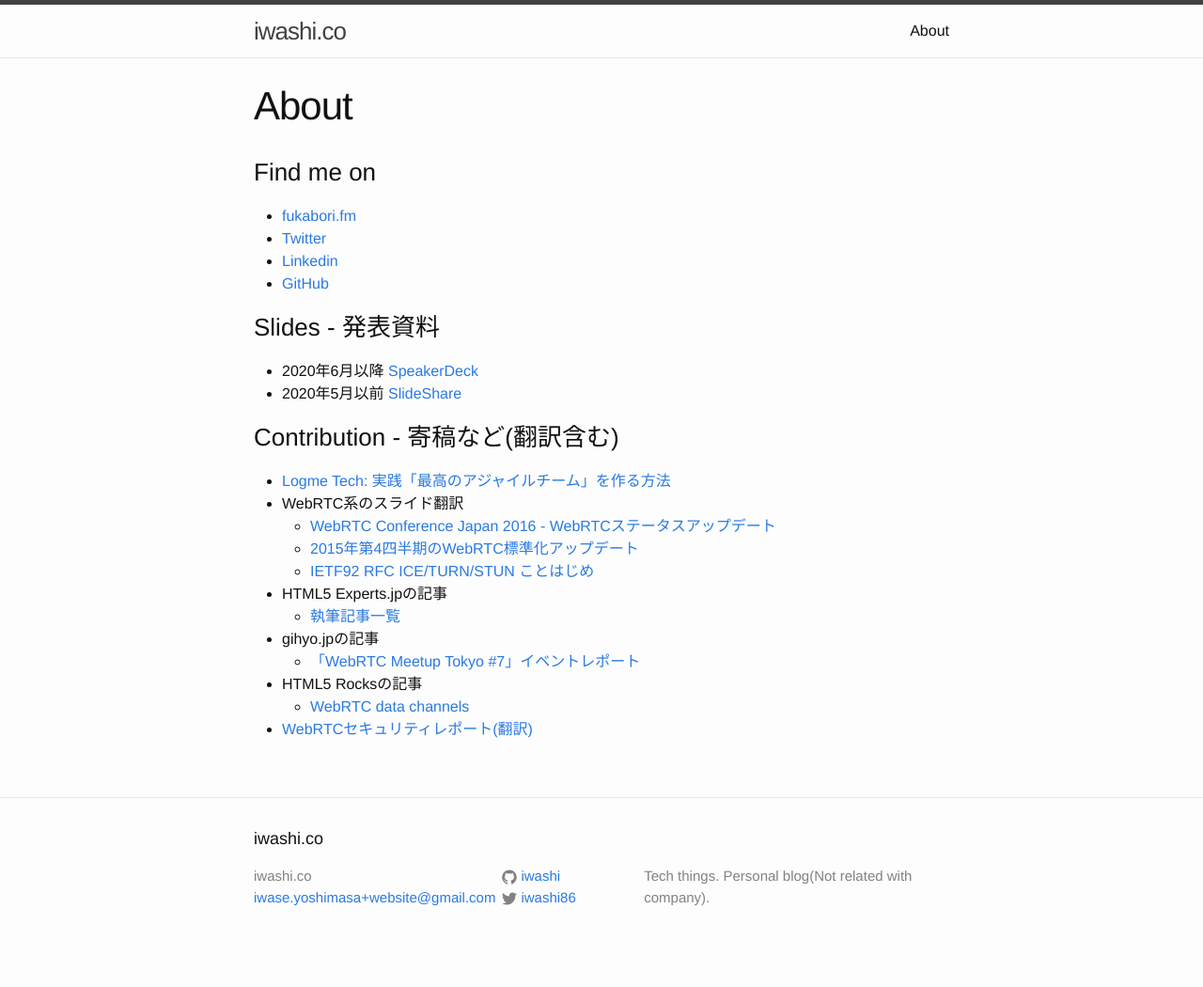
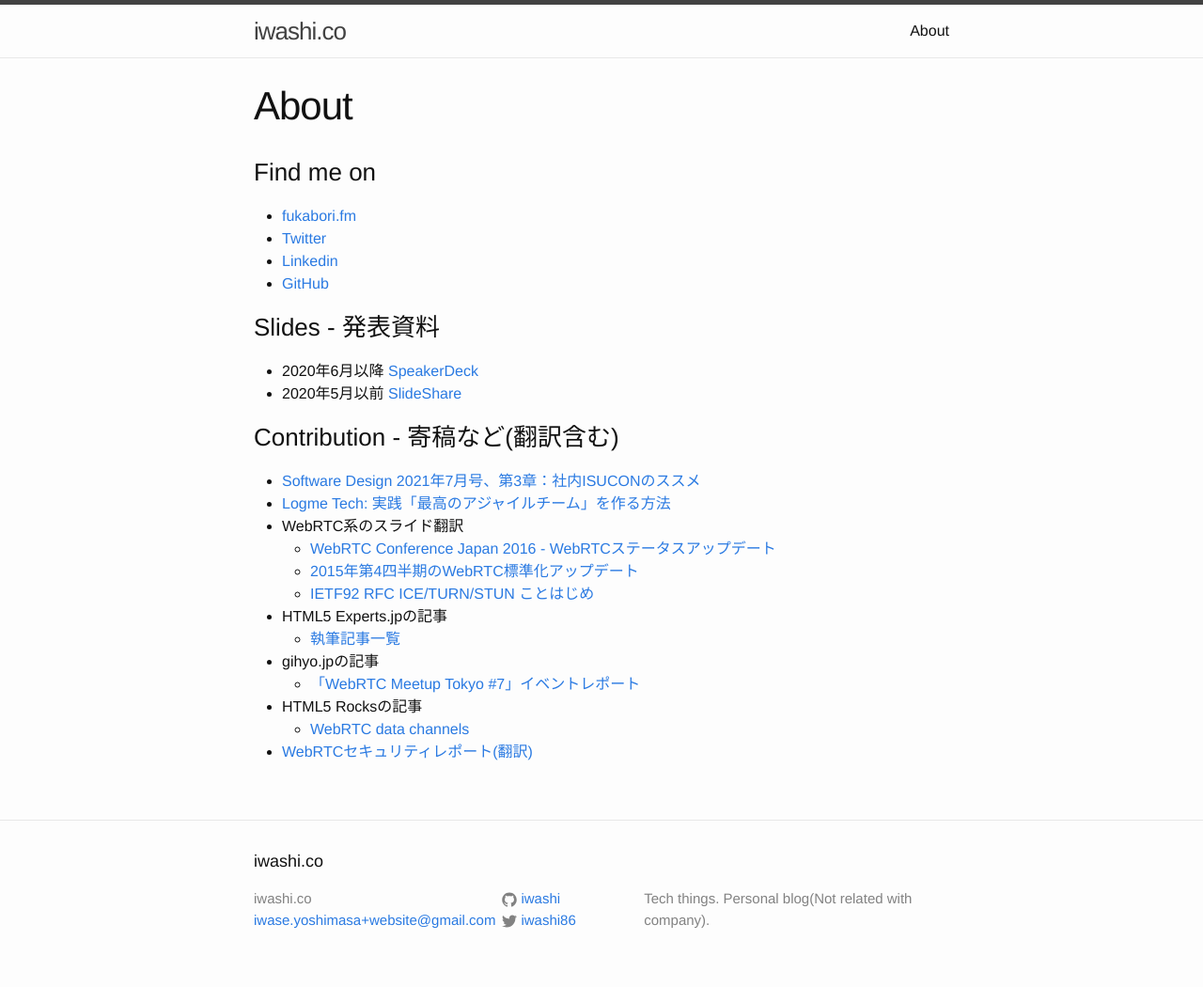
Before and after one commit to iwashi/iwashi.github.io, a Jekyll site: the page built from about.md, in a window 1280 px wide. Shown: the whole page at 94% size. Built offline with Jekyll 4.4.1, drawn with Linux system fonts in a browser that asks for light colours; before the commit the page ends 1026 px from its top, so only the background shows below that.

Commit message:
add article

```diff
--- a/about.md
+++ b/about.md
@@ -18,6 +18,7 @@ permalink: /about/
 
 ### Contribution - 寄稿など(翻訳含む)
 
+- [Software Design 2021年7月号、第3章：社内ISUCONのススメ](https://gihyo.jp/magazine/SD/archive/2021/202107)
 - [Logme Tech: 実践「最高のアジャイルチーム」を作る方法](https://logmi.jp/tech/articles/320513)
 - WebRTC系のスライド翻訳
   - [WebRTC Conference Japan 2016 - WebRTCステータスアップデート](https://docs.google.com/presentation/d/1Z44qq92kMnqweDoqiPw1ro84TdTVeCiwFrmIy8N_pKI/edit#slide=id.g1193d3ae62_2_73)
```
